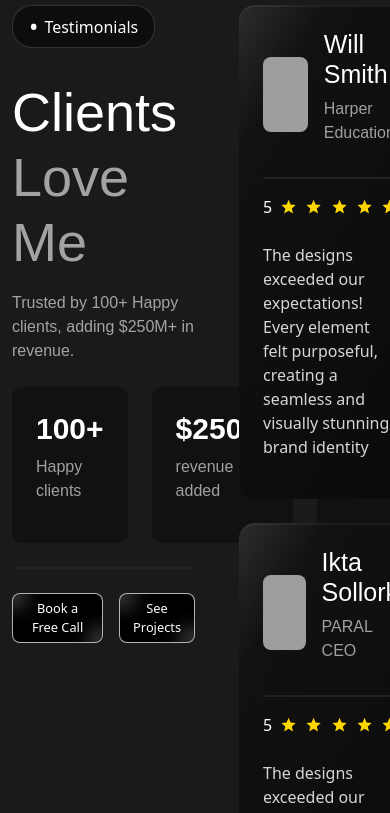
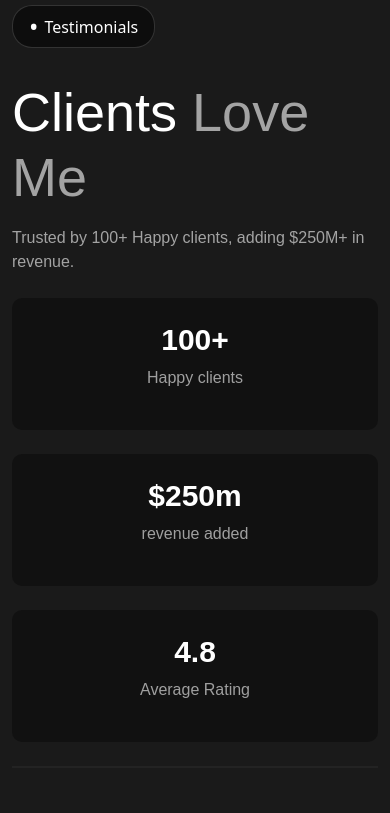
Before and after one commit to WTFAYXN/Tarlose-React, a React (Vite) app in the folder client/: page / in a window 390 px wide. Shown: the part 8368-9181 px from the top of the page. Built offline with nearby package versions, Linux system fonts and the light colour scheme; no server answers; grey boxes are pictures that could not be loaded; the HTML template or start-up script is replaced by a standard one.

Commit message:
feat: Enhance responsiveness of Testimonial component with media queries for mobile layout adjustments

```diff
--- a/client/src/components/Testimonials/Testimonial.css
+++ b/client/src/components/Testimonials/Testimonial.css
@@ -147,3 +147,22 @@
   align-items: center;
   gap: 8px;
 }
+
+@media (max-width: 768px) {
+  .Testimonial-container {
+    flex-direction: column;
+    align-items: center;
+  }
+  .Testimonial-left-container,
+  .Testimonial-right-container {
+    width: 100%;
+  }
+  .parent-box {
+    flex-direction: column;
+    align-items: center;
+    justify-content: center;
+  }
+  .Testimonial-btn {
+    display: none;
+  }
+}
```
